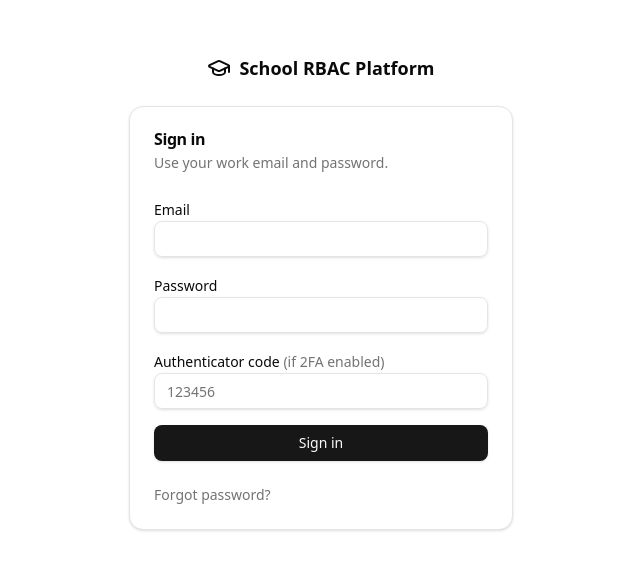
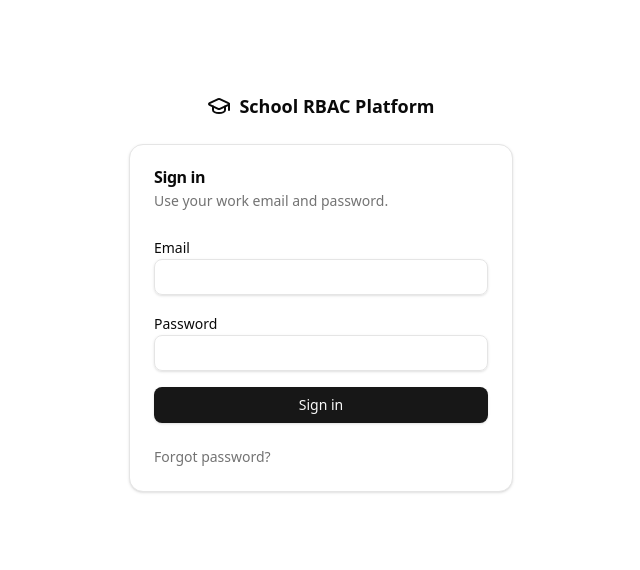
Before and after one commit to OctaYus/school-rbac-platform, a Next.js app: page /login in a window 1280 px wide. Shown: the part 108-678 px from the top of the page, without its empty margins (319-959 px from the left). Built offline with nearby package versions, Linux system fonts and the light colour scheme; no server answers.

Commit message:
feat(auth): hide 2FA code field on login (testing)

```diff
--- a/src/components/auth/login-form.tsx
+++ b/src/components/auth/login-form.tsx
@@ -67,20 +67,6 @@ export function LoginForm() {
         {errors.password && <p className="text-destructive text-xs">{errors.password.message}</p>}
       </div>
 
-      <div className="space-y-2">
-        <Label htmlFor="totp">
-          Authenticator code <span className="text-muted-foreground">(if 2FA enabled)</span>
-        </Label>
-        <Input
-          id="totp"
-          inputMode="numeric"
-          autoComplete="one-time-code"
-          placeholder="123456"
-          {...register("totp")}
-        />
-        {errors.totp && <p className="text-destructive text-xs">{errors.totp.message}</p>}
-      </div>
-
       <Button type="submit" className="w-full" disabled={isSubmitting}>
         {isSubmitting && <Loader2 className="animate-spin" />}
         Sign in
```
